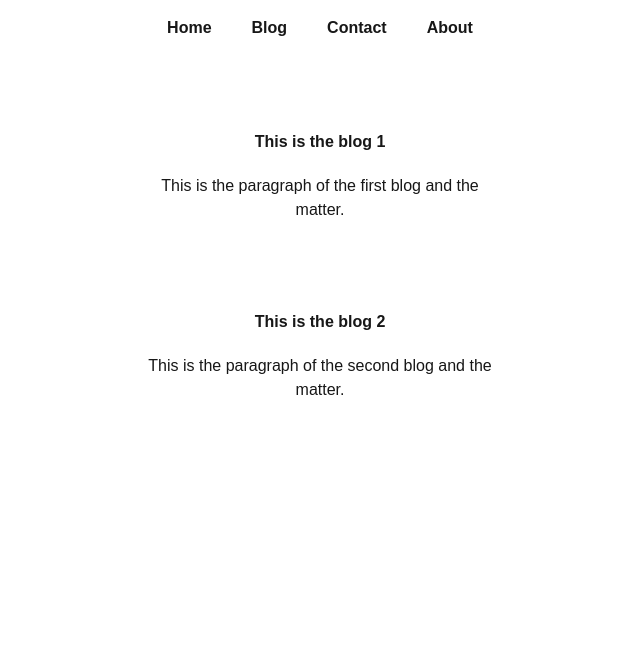
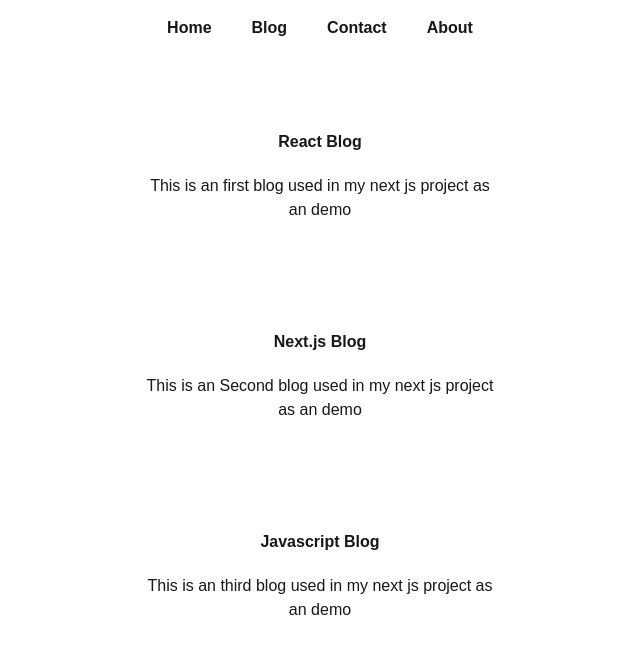
Before and after one commit to kowshik76/NightOwl-Nextjs, a Next.js app: page /Blog in a window 1280 px wide. Shown: the top 654 px of the page, without its empty margins (320-960 px from the left). Built offline with nearby package versions, Linux system fonts and the light colour scheme.

Commit message:
Update blog data structure and implement dynamic blog retrieval API

```diff
--- a/blogdata/first-blog.json
+++ b/blogdata/first-blog.json
@@ -1,5 +1,6 @@
 {
-    "Name":"First Blog",
+    "Name":"React Blog",
 "Description":"This is an first blog used in my next js project as an demo ",
-"author":"kaushik Ma"
+"author":"kaushik Ma",
+"slug":"first-blog"
 }
--- a/blogdata/second-blog.json
+++ b/blogdata/second-blog.json
@@ -1,5 +1,6 @@
 {
-    "Name":"Second Blog",
+    "Name":"Next.js Blog",
 "Description":"This is an Second blog used in my next js project as an demo ",
-"author":"kaushik Ma"
+"author":"kaushik Ma",
+"slug":"second-blog"
 }
--- a/blogdata/third-blog.json
+++ b/blogdata/third-blog.json
@@ -1,5 +1,6 @@
 {
-    "Name":"third Blog",
+    "Name":"Javascript Blog",
 "Description":"This is an third blog used in my next js project as an demo ",
-"author":"kaushik Ma"
+"author":"kaushik Ma",
+"slug":"third-blog"
 }
--- a/src/app/Blog/page.js
+++ b/src/app/Blog/page.js
@@ -1,28 +1,47 @@
-import React from 'react'
-import Link from 'next/link'
-const page = () => {
+"use client";
+import React, { useEffect, useState } from "react";
+import Link from "next/link";
+
+const Page = () => {
+  const [blogs, setBlogs] = useState([]);
+
+  useEffect(() => {
+    console.log("I m running");
+    fetch("http://localhost:3000/api/blogs")
+      .then((a) => a.json())
+      .then((parsed) => {
+        console.log(parsed);
+        setBlogs(parsed);
+      })
+      .catch((error) => {
+        console.error("Error fetching data:", error);
+      });
+  }, []); // Add dependency array to ensure it runs only once
   return (
-    <div><div>
-    <div className="h-40vh w-100vh mt-8">
-      <div className="flex flex-col justify-center items-center">
-        {/* Blog 1 */}
-        <Link href="/blogspot/blog1">
-          <div className="h-40 w-100 m-5 rounded-2xl border-2 border-white transition-all duration-500
-          hover:border-blue-500 hover:shadow-[0_0_15px_rgba(59,130,246,0.8)] cursor-pointer">
-            <h4 className="text-center m-5 font-bold">This is the blog 1</h4>
-            <p className="text-center m-5">This is the paragraph of the first blog and the matter.</p>
+    <div>
+      <div>
+        <div className="h-40vh w-100vh mt-8">
+          <div className="flex flex-col justify-center items-center">
+            {/* Blog 1 */}
+            {blogs.map((blogitem) => {
+              return (
+                <Link href={`/blogspot/${blogitem.slug}`}>
+                  <div key={blogitem.slug} className="h-40 w-100 m-5 rounded-2xl border-2 border-white transition-all duration-500 hover:border-blue-500 hover:shadow-[0_0_15px_rgba(59,130,246,0.8)] cursor-pointer">
+                    <h4 className="text-center m-5 font-bold">
+                      {blogitem.Name}
+                    </h4>
+                    <p className="text-center m-5">
+                     {blogitem.Description.substr(0,100)}
+                    </p>
+                  </div>
+                </Link>
+              );
+            })}
           </div>
-        </Link>
-        {/* Blog 2 */}
-        <div className="h-40 w-100 rounded-2xl border-2 border-white transition-all duration-500
-        hover:border-blue-500 hover:shadow-[0_0_15px_rgba(59,130,246,0.8)] cursor-pointer">
-          <h4 className="text-center m-5 font-bold">This is the blog 2</h4>
-          <p className="text-center m-5">This is the paragraph of the second blog and the matter.</p>
         </div>
       </div>
     </div>
-  </div></div>
-  )
-}
+  );
+};
 
-export default page
+export default Page;
--- /dev/null
+++ b/src/app/api/blogs/route.js
@@ -0,0 +1,23 @@
+import path from "path";
+import fs from "fs/promises";
+
+export async function GET(resolve) {
+  const filepath = path.join(process.cwd(), "blogdata");
+  try {
+    const files = await fs.readdir(filepath);
+    const blogs = [];
+    for (const file of files) {
+      const fileContent = await fs.readFile(path.join(filepath, file), "utf-8");
+      blogs.push(JSON.parse(fileContent));
+    }
+    return new Response(JSON.stringify(blogs), {
+      status: 200,
+      headers: { "Content-Type": "application/json" },
+    });
+  } catch (err) {
+    return new Promise(JSON.stringify({ message: "No data found" }), {
+      status: 200,
+      headers: { "Content-Type": "application/json" },
+    });
+  }
+}
```
